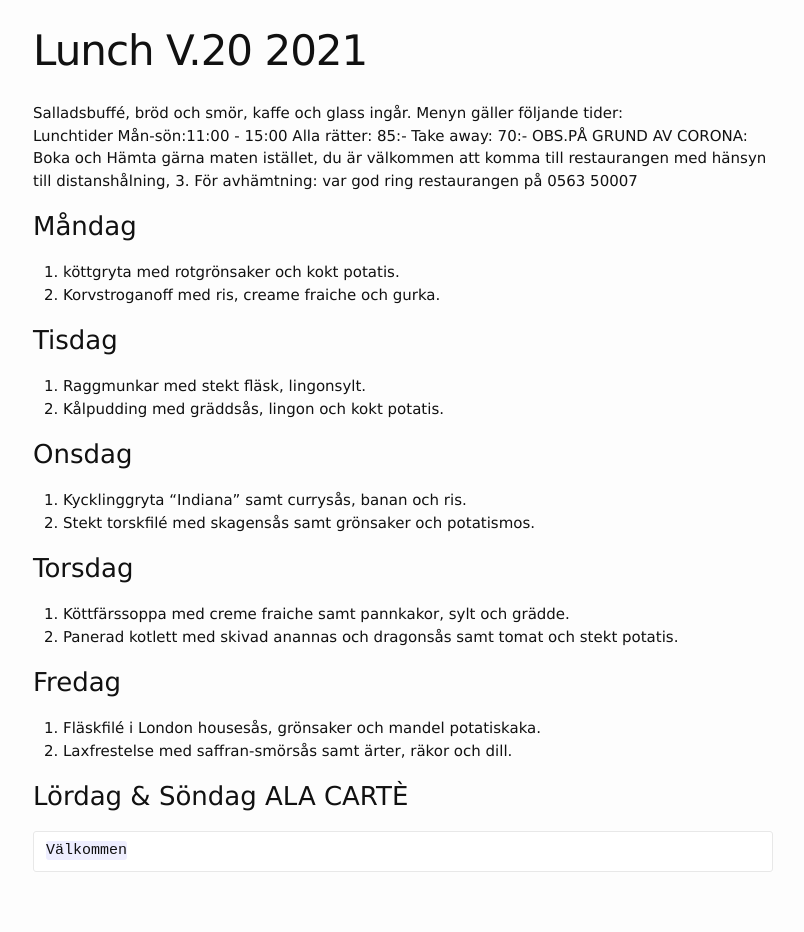
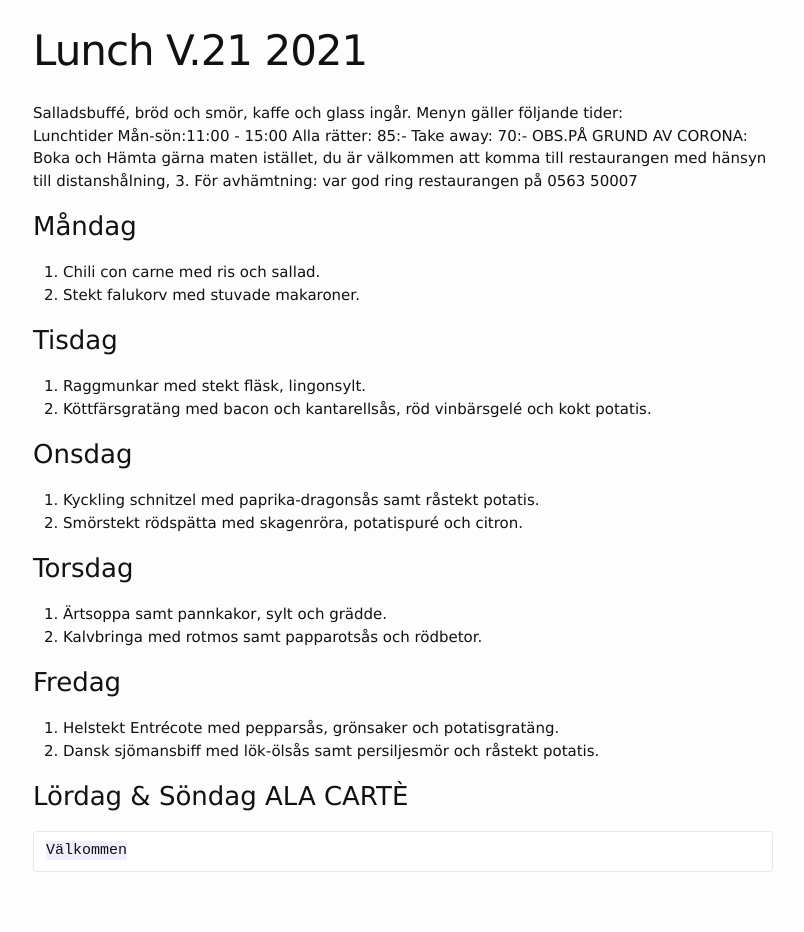
Before and after one commit to FarInn62/farinn62.github.io, a Jekyll site: the page built from lunch.md, in a window 1280 px wide. Shown: the whole page, without its empty margins (237-1041 px from the left). Built offline with Jekyll 4.4.1, drawn with Linux system fonts in a browser that asks for light colours.

Commit message:
Update lunch.md

```diff
--- a/lunch.md
+++ b/lunch.md
@@ -1,6 +1,6 @@
 ---
 layout: foodmenu
-title: Lunch V.20 2021
+title: Lunch V.21 2021
 permalink: /lunch/
 published: true
 ---
@@ -12,24 +12,24 @@ OBS.PÅ GRUND AV CORONA: Boka och Hämta gärna maten istället, du är välkomm
 
 
 ### Måndag
-1. köttgryta med rotgrönsaker och kokt potatis.
-2. Korvstroganoff med ris, creame fraiche och gurka.
+1. Chili con carne med ris och sallad.
+2. Stekt falukorv med stuvade makaroner.
 
 ### Tisdag
 1. Raggmunkar med stekt fläsk, lingonsylt.
-2. Kålpudding med gräddsås, lingon och kokt potatis.
+2. Köttfärsgratäng med bacon och kantarellsås, röd vinbärsgelé och kokt potatis.
 
 ### Onsdag
-1. Kycklinggryta "Indiana" samt currysås, banan och ris.
-2. Stekt torskfilé med skagensås samt grönsaker och potatismos.
+1. Kyckling schnitzel med paprika-dragonsås samt råstekt potatis.
+2. Smörstekt rödspätta med skagenröra, potatispuré och citron.
 
 ### Torsdag
-1. Köttfärssoppa med creme fraiche samt pannkakor, sylt och grädde.
-2. Panerad kotlett med skivad anannas och dragonsås samt tomat och stekt potatis.
+1. Ärtsoppa samt pannkakor, sylt och grädde.
+2. Kalvbringa med rotmos samt papparotsås och rödbetor.
 
 ### Fredag
-1. Fläskfilé i London housesås, grönsaker och mandel potatiskaka.
-2. Laxfrestelse med saffran-smörsås samt ärter, räkor och dill.
+1. Helstekt Entrécote med pepparsås, grönsaker och potatisgratäng.
+2. Dansk sjömansbiff med lök-ölsås samt persiljesmör och råstekt potatis.
 
 
 ### Lördag & Söndag ALA CARTÈ
```
